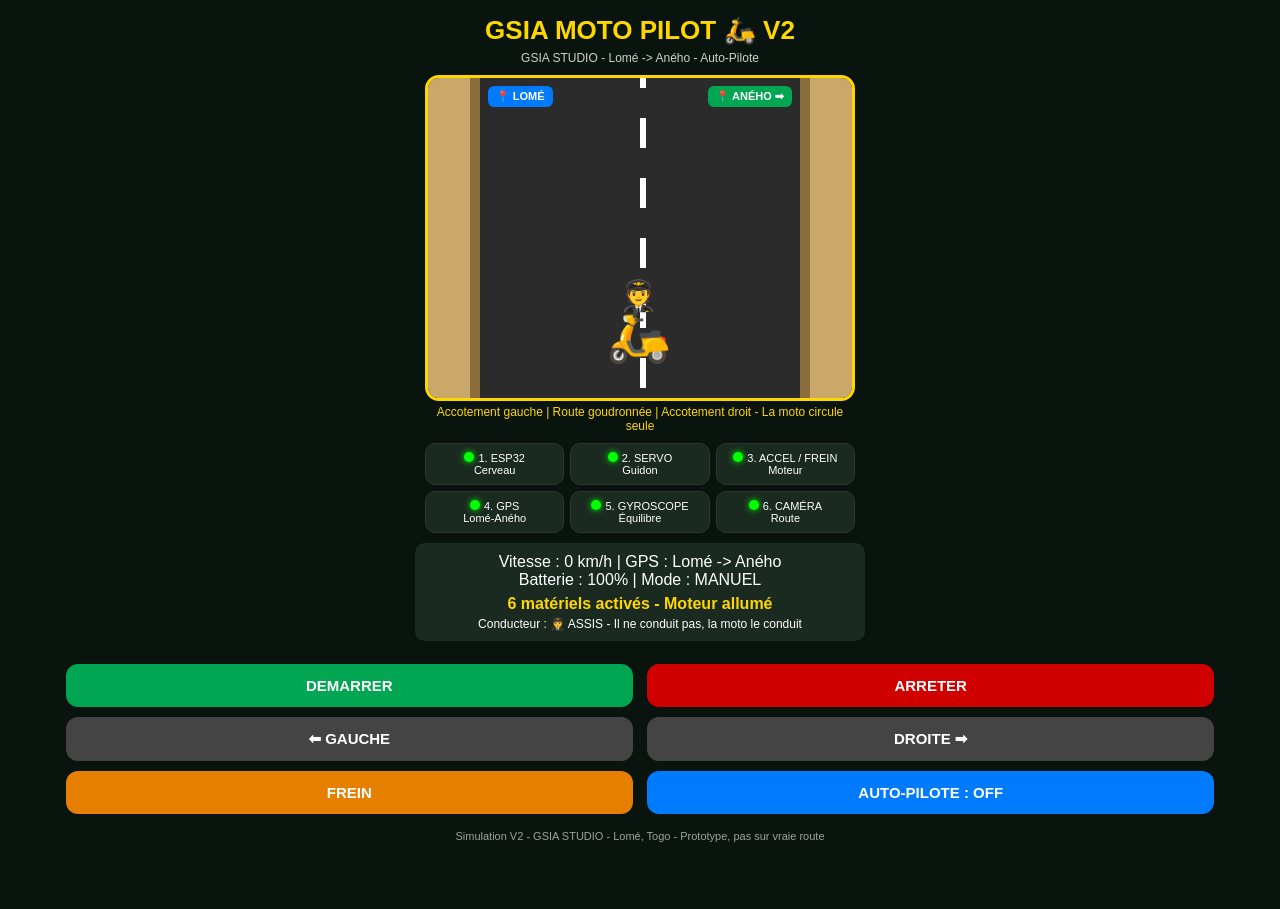
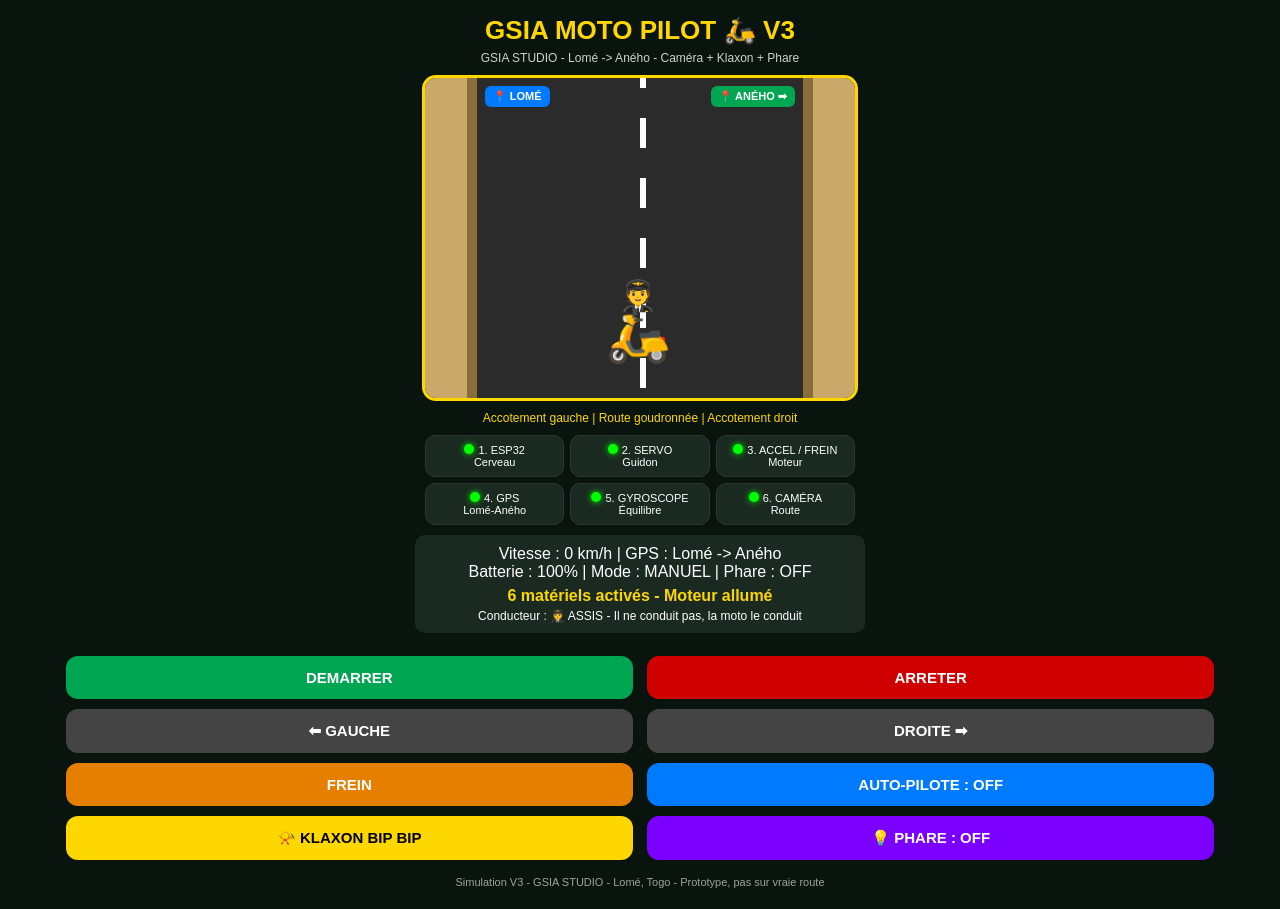
Before and after one commit to gsiastudio2026-arch/Gsia-moto-pilot, a plain HTML site: page index.html in a window 1280 px wide. Both pictures are taken after a click on the button "DEMARRER". Before the commit the page ends 863 px from the top, so only its background shows below. Drawn offline with Linux system fonts and the light colour scheme.

Commit message:
Update index.html

```diff
--- a/index.html
+++ b/index.html
@@ -3,50 +3,47 @@
 <head>
 <meta charset="UTF-8">
 <meta name="viewport" content="width=device-width, initial-scale=1.0">
-<title>GSIA MOTO PILOT V2</title>
+<title>GSIA MOTO PILOT V3</title>
 <style>
 body{background:#0a140f;color:#fff;font-family:Arial;text-align:center;margin:0;padding:10px}
 h1{color:#FFD700;margin:5px;font-size:26px}.sub{font-size:12px;opacity:.8}
-/* ROUTE LOME - ANEHO */
-#routeWrap{max-width:430px;margin:10px auto}
-#route{height:320px;background:#2b2b2b;border:3px solid #FFD700;border-radius:14px;position:relative;overflow:hidden}
-.accot{position:absolute;top:0;width:42px;height:100%;background:#c9a86a}
-.accot.l{left:0}.accot.r{right:0}
-.trot{position:absolute;top:0;width:10px;height:100%;background:#8a6d3b}
-.trot.l{left:42px}.trot.r{right:42px}
+#route{height:320px;background:#2b2b2b;border:3px solid #FFD700;border-radius:14px;position:relative;overflow:hidden;max-width:430px;margin:10px auto}
+.accot{position:absolute;top:0;width:42px;height:100%;background:#c9a86a}.accot.l{left:0}.accot.r{right:0}
+.trot{position:absolute;top:0;width:10px;height:100%;background:#8a6d3b}.trot.l{left:42px}.trot.r{right:42px}
 #ligne{position:absolute;left:50%;top:-100%;width:6px;height:200%;background:repeating-linear-gradient(white 0 30px, transparent 30px 60px)}
 #motoBox{position:absolute;left:42%;top:200px;text-align:center;transition:.25s;z-index:5}
 #conducteur{font-size:30px;display:block;margin-bottom:-8px}
 #motoEmoji{font-size:52px;display:block}
+#voiture{position:absolute;left:55%;top:-80px;font-size:48px;z-index:4;transition:top .1s}
 #panneau{position:absolute;top:8px;left:60px;background:#007bff;padding:4px 8px;border-radius:6px;font-size:11px;font-weight:bold;z-index:6}
 #panneau2{position:absolute;top:8px;right:60px;background:#00a651;padding:4px 8px;border-radius:6px;font-size:11px;font-weight:bold;z-index:6}
-#ville{font-size:12px;color:#FFD700;margin-top:4px}
-/* 6 MATERIELS */
+#phareLight{position:absolute;top:200px;left:30%;width:120px;height:90px;background:radial-gradient(circle, rgba(255,255,150,.7), transparent 70%);display:none;z-index:3;border-radius:50%}
 #modules{display:grid;grid-template-columns:1fr 1fr 1fr;gap:6px;max-width:430px;margin:10px auto}
 .mod{background:#1a2a20;padding:8px 4px;border-radius:10px;font-size:11px;border:1px solid #333}
 .dot{width:10px;height:10px;border-radius:50%;background:red;display:inline-block;margin-right:4px}
 .dot.on{background:#00ff00;box-shadow:0 0 6px #00ff00}
 #infos{background:#1a2a20;padding:10px;border-radius:10px;max-width:430px;margin:auto}
 button{width:45%;padding:13px;margin:5px;border:none;border-radius:12px;font-weight:bold;font-size:15px;color:#fff}
-.green{background:#00a651}.red{background:#d00000}.grey{background:#444}.orange{background:#e67e00}.blue{background:#007bff}
+.green{background:#00a651}.red{background:#d00000}.grey{background:#444}.orange{background:#e67e00}.blue{background:#007bff}.yellow{background:#FFD700;color:#000}.purple{background:#7b00ff}
 #status{color:#FFD700;font-weight:bold;margin-top:6px}
+#alerte{color:#ff3333;font-weight:bold;display:none}
 </style>
 </head>
 <body>
-<h1>GSIA MOTO PILOT 🛵 V2</h1>
-<div class="sub">GSIA STUDIO - Lomé -> Aného - Auto-Pilote</div>
+<h1>GSIA MOTO PILOT 🛵 V3</h1>
+<div class="sub">GSIA STUDIO - Lomé -> Aného - Caméra + Klaxon + Phare</div>
 
-<div id="routeWrap">
 <div id="route">
 <div class="accot l"></div><div class="trot l"></div>
 <div class="accot r"></div><div class="trot r"></div>
 <div id="ligne"></div>
 <div id="panneau">📍 LOMÉ</div>
 <div id="panneau2">📍 ANÉHO ➡</div>
+<div id="phareLight"></div>
+<div id="voiture">🚗</div>
 <div id="motoBox"><span id="conducteur">🧑‍✈️</span><span id="motoEmoji">🛵</span></div>
 </div>
-<div id="ville">Accotement gauche | Route goudronnée | Accotement droit - La moto circule seule</div>
-</div>
+<div style="font-size:12px;color:#FFD700">Accotement gauche | Route goudronnée | Accotement droit</div>
 
 <div id="modules">
 <div class="mod"><span class="dot" id="d1"></span>1. ESP32<br>Cerveau</div>
@@ -59,8 +56,9 @@ button{width:45%;padding:13px;margin:5px;border:none;border-radius:12px;font-wei
 
 <div id="infos">
 Vitesse : <span id="vit">0</span> km/h | GPS : Lomé -> Aného<br>
-Batterie : <span id="bat">100</span>% | Mode : <span id="mode">MANUEL</span>
+Batterie : <span id="bat">100</span>% | Mode : <span id="mode">MANUEL</span> | Phare : <span id="phareTxt">OFF</span>
 <div id="status">Moteur coupé - Appuie sur DEMARRER</div>
+<div id="alerte">⚠️ CAMÉRA : OBSTACLE DÉTECTÉ ! FREINAGE AUTO !</div>
 <div style="font-size:12px;margin-top:4px">Conducteur : 🧑‍✈️ ASSIS - Il ne conduit pas, la moto le conduit</div>
 </div>
 
@@ -70,31 +68,47 @@ Batterie : <span id="bat">100</span>% | Mode : <span id="mode">MANUEL</span>
 <button class="grey" onclick="tourner(-12)">⬅ GAUCHE</button>
 <button class="grey" onclick="tourner(12)">DROITE ➡</button><br>
 <button class="orange" onclick="frein()">FREIN</button>
-<button class="blue" onclick="autoPilote()">AUTO-PILOTE : <span id="autoTxt">OFF</span></button>
-<p style="font-size:11px;opacity:.6">Simulation V2 - GSIA STUDIO - Lomé, Togo - Prototype, pas sur vraie route</p>
+<button class="blue" onclick="autoPilote()">AUTO-PILOTE : <span id="autoTxt">OFF</span></button><br>
+<button class="yellow" onclick="klaxon()">📯 KLAXON BIP BIP</button>
+<button class="purple" onclick="togglePhare()">💡 PHARE : <span id="phareBtn">OFF</span></button>
+<p style="font-size:11px;opacity:.6">Simulation V3 - GSIA STUDIO - Lomé, Togo - Prototype, pas sur vraie route</p>
 
 <script>
-let x=42, vitesse=0, auto=false, started=false, angle=0, pos=0;
-let box=document.getElementById('motoBox'), ligne=document.getElementById('ligne');
-let interval;
+let x=42, vitesse=0, auto=false, started=false, angle=0, pos=0, voitureY=-80, phareOn=false;
+let box=document.getElementById('motoBox'), ligne=document.getElementById('ligne'), voiture=document.getElementById('voiture');
+let interval, voitureInterval;
 function setDots(on){ for(let i=1;i<=6;i++){ document.getElementById('d'+i).className='dot'+(on?' on':''); } }
 function demarrer(){
  if(started) return; started=true; setDots(true);
  document.getElementById('status').innerText="6 matériels activés - Moteur allumé";
  interval=setInterval(()=>{
-   if(auto){ vitesse=35; x=42+Math.sin(Date.now()/900)*12; angle=Math.sin(Date.now()/900)*12; }
+   if(auto){ vitesse=35; x=42+Math.sin(Date.now()/900)*8; angle=Math.sin(Date.now()/900)*8; }
    if(vitesse>0){ pos+=vitesse/8; ligne.style.top=(-100 + (pos%60))+'%'; box.style.top=(190+Math.sin(Date.now()/300)*3)+'px'; }
    box.style.left=x+'%'; box.style.transform='rotate('+angle+'deg)';
    document.getElementById('vit').innerText=Math.round(vitesse);
  },100);
+ // Voiture obstacle toutes les 9 secondes
+ voitureInterval=setInterval(()=>{
+   if(!started) return;
+   voitureY=-80; voiture.style.top=voitureY+'px';
+   let move=setInterval(()=>{
+     if(!started){ clearInterval(move); return; }
+     voitureY+=4; voiture.style.top=voitureY+'px';
+     // Caméra détecte quand voiture proche de la moto (moto à 200px)
+     if(voitureY>120 && voitureY<200 && vitesse>0){
+        document.getElementById('alerte').style.display='block';
+        document.getElementById('status').innerText="CAMÉRA A VU LA VOITURE ! FREINAGE AUTOMATIQUE !";
+        vitesse=0; auto=false;
+        document.getElementById('autoTxt').innerText="OFF";
+        document.getElementById('mode').innerText="MANUEL";
+        klaxon(); // Klaxon auto
+     }
+     if(voitureY>320){ clearInterval(move); document.getElementById('alerte').style.display='none'; }
+   },50);
+ },9000);
 }
-function arreter(){ started=false; auto=false; vitesse=0; clearInterval(interval); setDots(false); document.getElementById('status').innerText="Moteur coupé - 6 matériels éteints"; document.getElementById('autoTxt').innerText="OFF"; document.getElementById('mode').innerText="MANUEL"; }
-function frein(){
-  vitesse=0; auto=false;
-  document.getElementById('autoTxt').innerText="OFF";
-  document.getElementById('mode').innerText="MANUEL";
-  document.getElementById('status').innerText="FREIN ! Moto arrêtée, conducteur en sécurité - Appuie sur AUTO-PILOTE pour repartir";
-}
+function arreter(){ started=false; auto=false; vitesse=0; clearInterval(interval); clearInterval(voitureInterval); setDots(false); document.getElementById('alerte').style.display='none'; document.getElementById('status').innerText="Moteur coupé - 6 matériels éteints"; document.getElementById('autoTxt').innerText="OFF"; document.getElementById('mode').innerText="MANUEL"; }
+function frein(){ vitesse=0; auto=false; document.getElementById('autoTxt').innerText="OFF"; document.getElementById('mode').innerText="MANUEL"; document.getElementById('alerte').style.display='none'; document.getElementById('status').innerText="FREIN ! Moto arrêtée, conducteur en sécurité - Appuie sur AUTO-PILOTE pour repartir"; }
 function tourner(d){ x+=d; if(x<18)x=18; if(x>68)x=68; angle+=d; box.style.left=x+'%'; box.style.transform='rotate('+angle+'deg)'; }
 function autoPilote(){
  if(!started){ alert("Démarre d'abord DG !"); return; }
@@ -103,6 +117,18 @@ function autoPilote(){
  document.getElementById('mode').innerText=auto?"AUTO-PILOTE":"MANUEL";
  document.getElementById('status').innerText=auto?"AUTO-PILOTE ON - Le conducteur est assis, la moto roule seule Lomé -> Aného":"Mode manuel - Tu conduis";
 }
+function klaxon(){
+ try{ let ctx=new (window.AudioContext||window.webkitAudioContext)(); let o=ctx.createOscillator(); o.type='square'; o.frequency.value=400; let g=ctx.createGain(); g.gain.value=0.2; o.connect(g); g.connect(ctx.destination); o.start(); setTimeout(()=>o.stop(),250); setTimeout(()=>{ let o2=ctx.createOscillator(); o2.type='square'; o2.frequency.value=400; let g2=ctx.createGain(); g2.gain.value=0.2; o2.connect(g2); g2.connect(ctx.destination); o2.start(); setTimeout(()=>o2.stop(),250); },300); }catch(e){}
+ document.getElementById('status').innerText="📯 BIP BIP ! KLAXON ! Attention !";
+}
+function togglePhare(){
+ phareOn=!phareOn;
+ document.getElementById('phareLight').style.display=phareOn?'block':'none';
+ document.getElementById('phareTxt').innerText=phareOn?"ON":"OFF";
+ document.getElementById('phareBtn').innerText=phareOn?"ON":"OFF";
+ document.getElementById('route').style.background=phareOn?'#1a1a2a':'#2b2b2b';
+ document.getElementById('status').innerText=phareOn?"💡 PHARE ALLUMÉ - On voit la route la nuit Lomé-Aného":"💡 PHARE ÉTEINT";
+}
 </script>
 </body>
 </html>
```
